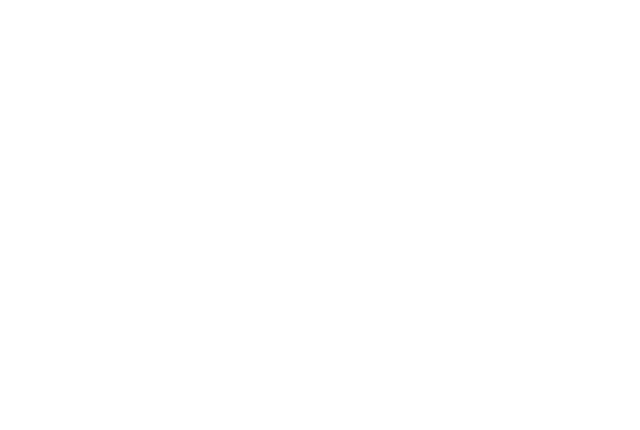
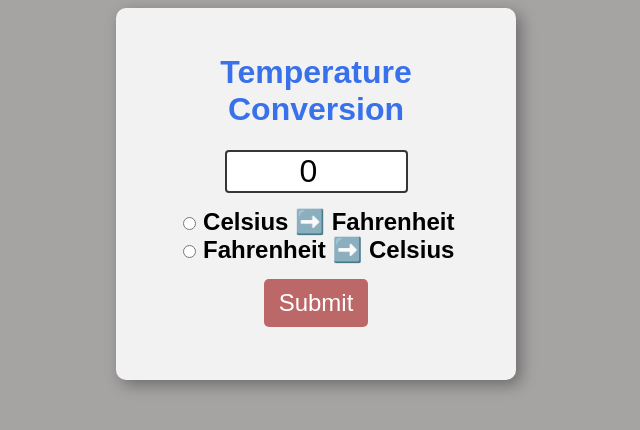
Before and after one commit to srushti1705/Web-projects, a plain HTML site: page tempconversion/index.html in a window 1280 px wide. Shown: the whole page, without its empty margins (324-964 px from the left). Drawn offline with Linux system fonts and the light colour scheme.

Commit message:
Finish temperature conversion program

```diff
--- a/tempconversion/index.html
+++ b/tempconversion/index.html
@@ -8,6 +8,20 @@
 </head>
 <body>
 
+    <form>
+        <h1> Temperature Conversion </h1>
+        <input type="number" id="textBox" value="0"><br>
+
+        <input type="radio" id="toFahrenheit" name="unit">
+        <label for="toFahrenheit"> Celsius ➡️ Fahrenheit </label><br>
+
+        <input type="radio" id="toCelsius" name="unit">
+        <label for="toCelsius"> Fahrenheit ➡️ Celsius</label><br>
+
+        <button type="button" onclick="convert()"> Submit </button>
+        <p id="result">  </p>
+    </form>
+
     <script src = "index.js"></script>
 </body>
 </html>
--- a/tempconversion/index.js
+++ b/tempconversion/index.js
@@ -0,0 +1,21 @@
+const textBox = document.getElementById("textBox");
+const toFahrenheit = document.getElementById("toFahrenheit");
+const toCelsius = document.getElementById("toCelsius");
+const result = document.getElementById("result");
+let temp;
+function convert() {
+
+    if(toFahrenheit.checked){
+        temp = Number(textBox.value);
+        temp = temp * 9 / 5 + 32;
+        result.textContent = temp.toFixed(1) + "°F";
+    }
+    else if(toCelsius.checked){
+        temp = Number(textBox.value);
+        temp = (temp - 32) * (5/9);
+        result.textContent = temp.toFixed(1) + "°C";
+    }
+    else {
+        result.textContent = "Select a Unit";
+    }
+}
--- a/tempconversion/style.css
+++ b/tempconversion/style.css
@@ -0,0 +1,52 @@
+body {
+    font-family: Arial, sans-serif;
+    background-color: rgb(166, 163, 163);
+}
+
+h1 {
+    color: rgb(57, 113, 235);
+}
+
+form {
+    background-color: rgb(242, 242, 242);
+    text-align: center;
+    max-width: 350px;
+    margin: auto;
+    padding: 25px;
+    border-radius: 10px;
+    box-shadow: 5px 5px 15px rgba(0, 0, 0, 0.336);
+}
+
+#textBox {
+    width: 50%;
+    text-align: center;
+    font-size: 2em;
+    border: 2px solid rgba(0, 0, 0, 0.79);
+    border-radius: 4px;
+    margin-bottom: 15px;
+}
+
+label {
+    font-size: 1.5em;
+    font-weight: bold;
+}
+
+button {
+    margin-top: 15px;
+    background-color: rgb(189, 104, 104);
+    font-size: 1.5em;
+    border: none;
+    padding: 10px 15px;
+    border-radius: 5px;
+    color: white;
+    cursor: pointer;
+}
+
+button:hover {
+    background-color:  rgb(180, 50, 50);
+}
+
+#result {
+    font-size: 1.75em;
+    font-weight: bold;
+}
```
